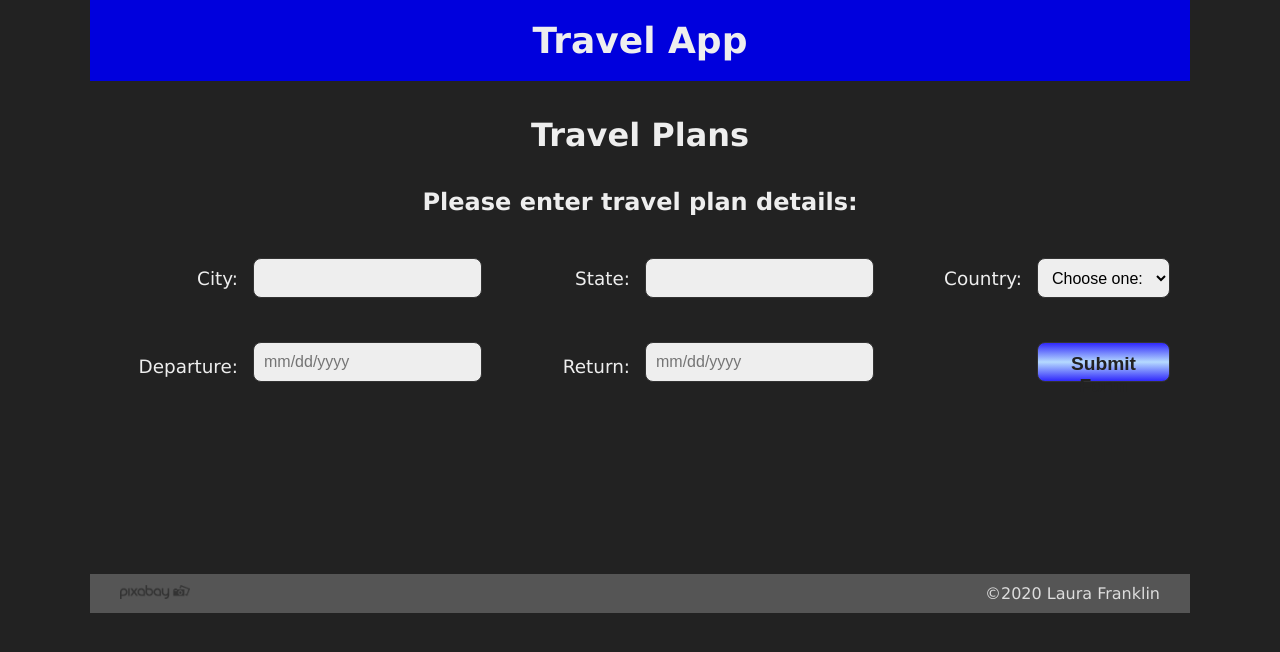
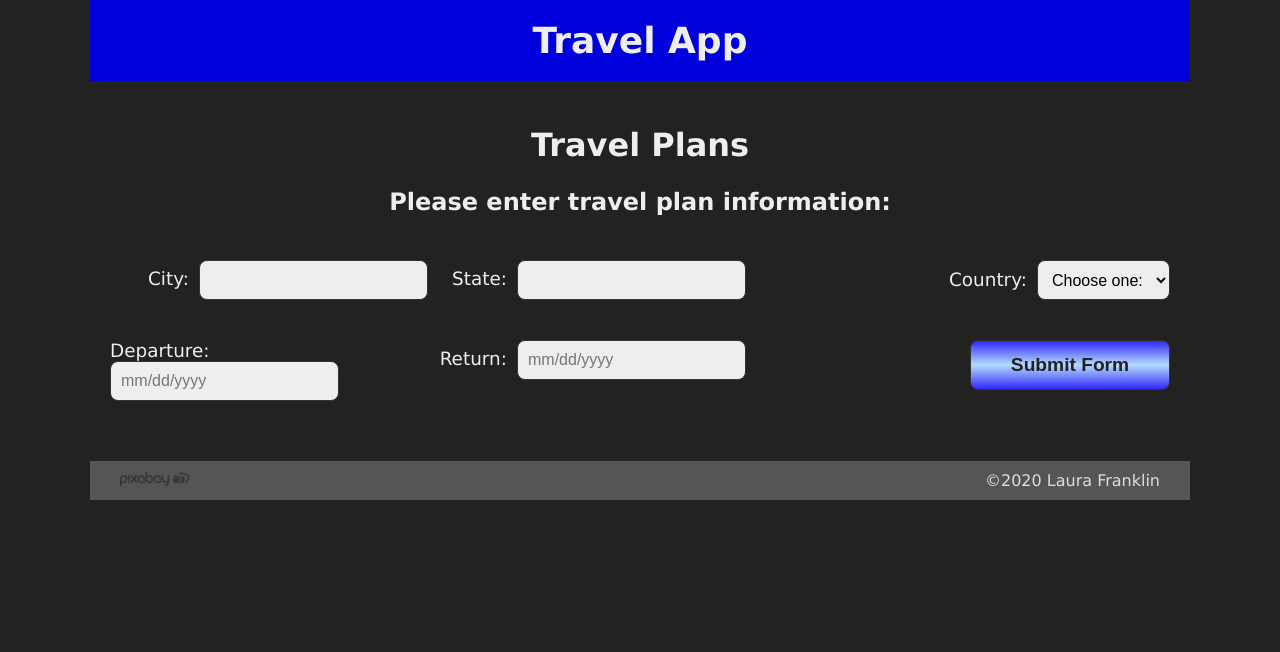
Before and after one commit to flaura42/travel-app, a website built with webpack: page src/client/views/index.html in a window 1280 px wide. Built offline with nearby package versions, Linux system fonts and the light colour scheme.

Commit message:
improve styling

```diff
--- a/src/client/js/loadResults.js
+++ b/src/client/js/loadResults.js
@@ -85,8 +85,12 @@ export const loadResults = async() => {
 
     for (let i=0; i<data.weather.length; i++) {
       let fDiv = document.createElement('div')
-      if (data.weather.length === 1) { fDiv.className = 'historical-div' }
-      else { fDiv.className = 'forecast-div' }
+      if (data.weather.length === 1) {
+        fDiv.className = 'historical-div weather-div'
+      }
+      else {
+        fDiv.className = 'forecast-div weather-div'
+      }
 
       let dp = document.createElement('p')
       dp.className = 'fdate-p'
--- a/src/client/js/map.js
+++ b/src/client/js/map.js
@@ -15,6 +15,6 @@ document.head.appendChild(script);
 export const getMap = (coords) => {
   let map = new google.maps.Map(document.getElementById('map-div'), {
     center: {lat: coords.lat, lng: coords.long},
-    zoom: 12
+    zoom: 8
   })
 }
--- a/src/client/styles/base.scss
+++ b/src/client/styles/base.scss
@@ -11,7 +11,7 @@ body {
 }
 
 main {
-  padding: 10px;
+  padding: 20px;
 }
 
 h1 {
--- a/src/client/styles/form.scss
+++ b/src/client/styles/form.scss
@@ -1,6 +1,7 @@
 form {
   display: grid;
-  grid-template: 1fr 1fr 1fr 1fr 1fr / 1fr 1fr 1fr 1fr 1fr 1fr;
+  grid: auto / 30% 30% 40%;
+  justify-content: space-between;
   margin: auto;
 }
 
@@ -8,86 +9,42 @@ form {
   width: 100%;
 }
 
-
 .instructions {
   font-size: 1.5em;
   font-weight: bold;
-  grid-column: 1 / 7;
   text-align: center;
 }
 
-.destination-div {
-  display: flex;
-  justify-content: space-between;
-}
-
-.destination {
-  display: flex;
-  flex-direction: column;
+.set {
+  justify-self: end;
+  margin: 20px 0;
 }
 
 label {
-  align-self: center;
   font-size: 1.15em;
-  margin: 0 5px;
+  margin-right: 5px;
 }
 
 .box {
-  align-self: center;
   background-color: #eee;
   border: 1px solid #333;
   border-radius: 8px;
   box-sizing: border-box;
   font-size: 1em;
   height: 40px;
-  margin: 10px;
   padding: 2px 10px;
 }
 
-input {
-  margin: 10px 10px 10px 0;
-}
-
-.or {
-  align-self: center;
-  margin: 10px  50px;
-  font-size: 1.2em;
-  font-weight: bold;
-}
-
-.far-left {
-  grid-column: 1 / 1;
-}
-
 .left {
-  grid-column: 2 / 2;
+  grid-template: 1 / 1
 }
 
 .middle {
-  grid-column: 3 / 3;
+  grid-template: 2 / 2
 }
 
-.middle-right {
-  grid-column: 4 / 4
-}
 .right {
-  grid-column: 5 / 5;
-}
-
-.far-right {
-  grid-column: 6 / 6;
-}
-
-.row-3 {
-  grid-row: 3 / 3;
-}
-
-.end {
-  justify-self: end;
-}
-
-.margin-top {
-  margin-top: 25px;
+  grid-template: 3 / 3
 }
 
 #submit-form {
@@ -96,7 +53,9 @@ input {
   color: #222;
   font-size: 1.2em;
   font-weight: bold;
+  height: 50px;
   padding: 10px;
+  width: 200px;
 
   &:hover {
   // background-color: #222;
@@ -104,3 +63,8 @@ input {
   color: #eee;
   }
 }
+
+#note {
+  font-size: 2em;
+  text-align: center;
+}
--- a/src/client/styles/results.scss
+++ b/src/client/styles/results.scss
@@ -1,6 +1,5 @@
 #results-section {
-  margin-top: 20px;
-  padding: 20px
+  margin-top: 60px;
 }
 
 #location-div {
@@ -18,22 +17,25 @@
 #map-div {
   grid-column: 1 / 1;
   grid-row: 2 / 2;
-  height: 400px;
+  height: 100%;
+  margin-bottom: 5px;
   width: 100%;
 }
 
 #pix-div {
   grid-column: 2 / 2;
   grid-row: 2 / 2;
+  margin-right: 12px;
 }
 
-.pix-img {
-
+#pix-img {
+  width: 100%;
 }
 
 #weather-div {
   display: flex;
-  flex-wrap: wrap
+  flex-wrap: wrap;
+  justify-content: center;
 }
 
 h3 {
@@ -43,7 +45,7 @@ h3 {
 
 h4 {
   font-size: 1.3em;
-  margin: 30px 0 10px;
+  margin: 40px 0 10px;
   text-align: center;
   width: 100%;
 }
@@ -51,14 +53,14 @@ h4 {
 .timezone {
   justify-self: end;
   grid-column: 2 / 2;
-  margin-right: 20px;
+  margin-right: 12px;
 }
 
 .bold {
   font-weight: bold;
 }
 
-.forecast-div {
+.weather-div {
   background-color: #eee;
   border: 1px solid #000;
   color: #222;
@@ -67,7 +69,16 @@ h4 {
   padding: 10px;
 }
 
+.forecast-div {
+  max-width: 200px;
+}
+
+.historical-div {
+  display: flex;
+  justify-content: space-between;
+}
 
 .dest-name {
   font-size: 1.5em;
+  text-transform: capitalize;
 }
--- a/src/client/views/index.html
+++ b/src/client/views/index.html
@@ -12,21 +12,33 @@
     <main>
       <section id="form-section">
         <h2>Travel Plans</h2>
+        <p class="instructions">Please enter travel plan information:</p>
         <form id="form">
-          <p class="instructions">Please enter travel plan details:</p>
-          <label for="city" class="far-left end">City:</label>
-          <input type="text" id="city" name="city" class="box left">
-          <label for="state" class="middle end">State:</label>
-          <input type="text" id="state" name="state" class="box middle-left">
-          <label for="country" class="right end">Country:</label>
-          <select id="country" class="box far-right" name="country">
-            <option value="" disabled selected hidden>Choose one:</option>
-          </select>
-          <label for="start-date" class="far-left end margin-top">Departure:</label>
-          <input type="text" id="start-date" name="start-date margin-top" class="box left margin-top" placeholder="mm/dd/yyyy">
-          <label for="end-date" class="middle end margin-top">Return:</label>
-          <input type="text" id="end-date" name="end-date" class="box middle-right margin-top" placeholder="mm/dd/yyyy">
-          <button id="submit-form" class="box far-right margin-top" type="submit">Submit Form</button>
+          <div class='set left'>
+            <label for="city">City:</label>
+            <input type="text" id="city" name="city" class="box">
+          </div>
+          <div class='set middle'>
+            <label for="state">State:</label>
+            <input type="text" id="state" name="state" class="box">
+          </div>
+          <div class='set right'>
+            <label for="country">Country:</label>
+            <select id="country" class="box" name="country">
+              <option value="" disabled selected hidden>Choose one:</option>
+            </select>
+          </div>
+          <div class='set left'>
+            <label for="start-date">Departure:</label>
+            <input type="text" id="start-date" name="start-date" class="box" placeholder="mm/dd/yyyy">
+          </div>
+          <div class='set middle'>
+            <label for="end-date">Return:</label>
+            <input type="text" id="end-date" name="end-date" class="box" placeholder="mm/dd/yyyy">
+          </div>
+          <div class='set right'>
+            <button id="submit-form" class="box" type="submit">Submit Form</button>
+          </div>
         </form>
         <p id="note" class="invisible">Processing Data...</p>
       </section>
```
